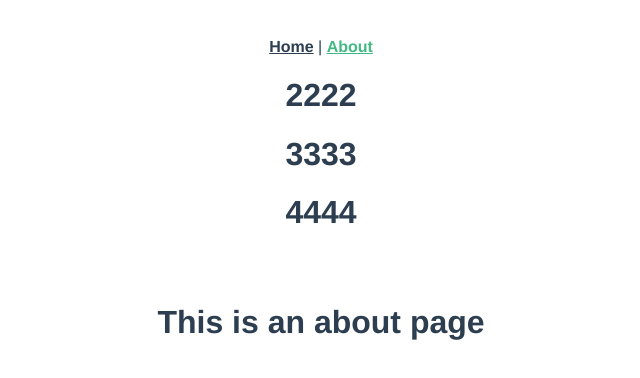
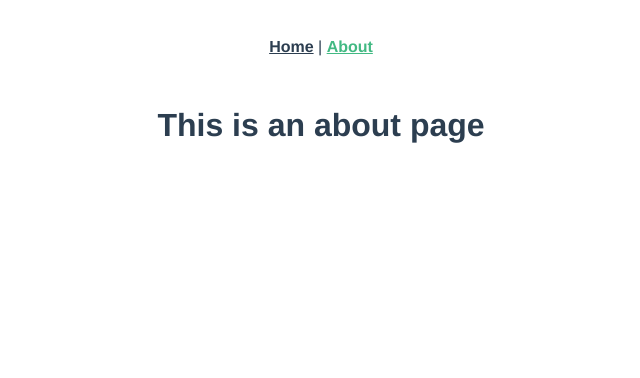
Before and after one commit to ziyingjie/test123, a Vue app: page /about in a window 1280 px wide. Shown: the top 378 px of the page, without its empty margins (319-959 px from the left). Built offline with nearby package versions, Linux system fonts and the light colour scheme.

Commit message:
no message

```diff
--- a/src/App.vue
+++ b/src/App.vue
@@ -3,9 +3,6 @@
     <div id="nav">
       <router-link to="/">Home</router-link> |
       <router-link to="/about">About </router-link>
-      <h1>2222</h1>
-      <h1>3333</h1>
-      <h1>4444</h1>
     </div>
     <router-view />
   </div>
```
